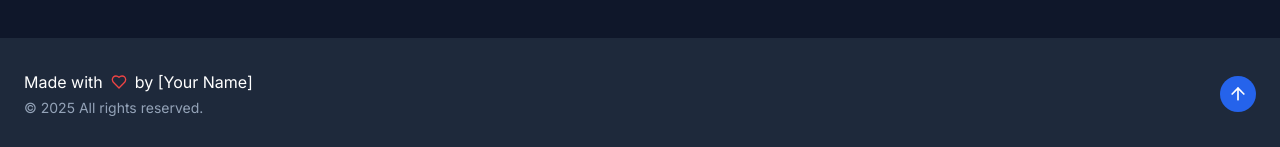
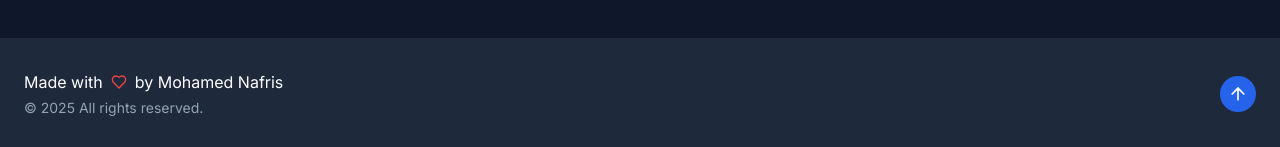
Before and after one commit to mohamednafrisnrs-source/Portfolio, a React (Vite) app: page / in a window 1280 px wide. Shown: the part 3720-3867 px from the top of the page. Built offline with nearby package versions, Linux system fonts and the light colour scheme.

Commit message:
fix: update footer to include the correct author name

```diff
--- a/src/components/Footer.tsx
+++ b/src/components/Footer.tsx
@@ -14,7 +14,7 @@ const Footer = () => {
             <p className="flex items-center justify-center md:justify-start space-x-2">
               <span>Made with</span>
               <Heart size={16} className="text-red-500" />
-              <span>by [Your Name]</span>
+              <span>by Mohamed Nafris</span>
             </p>
             <p className="text-slate-400 text-sm mt-1">
               © 2025 All rights reserved.
```
